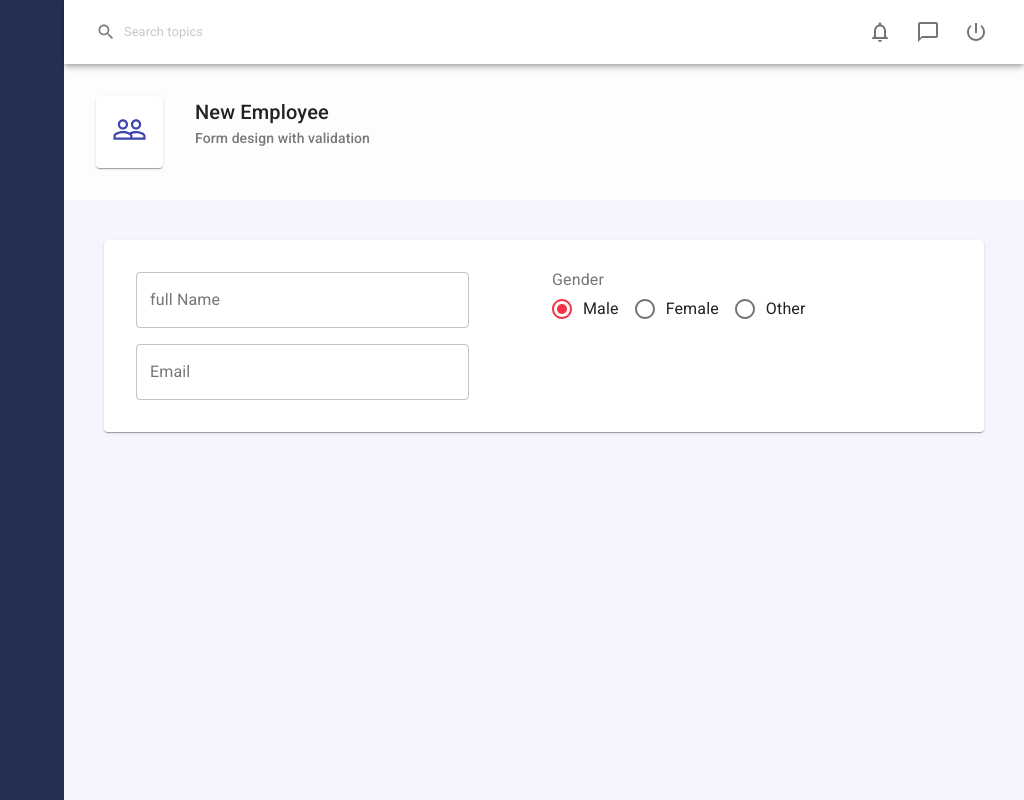
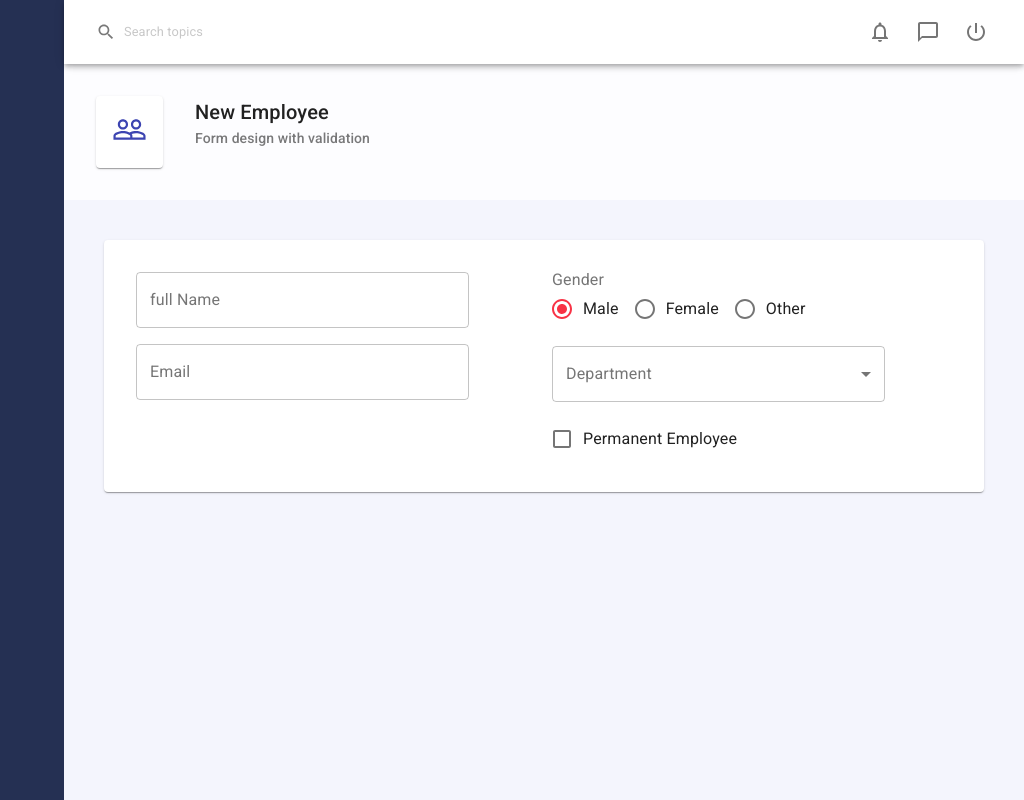
Before and after one commit to Issa-web/Complete-materiul-ui, a React (Create React App) app: page / in a window 1280 px wide. Shown: the whole page, without its empty margins (256-1280 px from the left). Built offline with nearby package versions, Linux system fonts and the light colour scheme.

Commit message:
displaying chheckbox component

```diff
--- /dev/null
+++ b/src/Services/employeeService.js
@@ -0,0 +1,10 @@
+
+
+export const getDepartmentCollection = () =>([
+    {id: '1', title: 'Developement'},
+    {id: '2', title: 'Marketing'},
+    {id: '3', title: 'Accounting'},
+    {id: '4', title: 'HR'}
+
+
+])
--- /dev/null
+++ b/src/components/controls/Checkbox.js
@@ -0,0 +1,26 @@
+import { FormControl, FormControlLabel, Checkbox as MuiCheckbox } from '@material-ui/core';
+import React from 'react';
+
+export default function CheckBox(props) {
+
+    const {name, label, value, onChange} = props;
+    const convertToDefEventPara = (name, value) =>({
+        target:{
+            name, value
+        }
+    })
+  return (
+    <FormControl>
+        <FormControlLabel
+            control={<MuiCheckbox
+                name={name}
+                color='primary'
+                checked={value}
+                onChange={ e => onChange(convertToDefEventPara(name, e.target.checked) )}
+
+            />}
+                label={label}
+        />
+    </FormControl>
+  );
+}
--- a/src/components/controls/Controls.js
+++ b/src/components/controls/Controls.js
@@ -1,9 +1,13 @@
 import Input from "./Input";
 import RadioGroup from "./RadioGroup";
+import Select from "./Select";
+import Checkbox from "./Checkbox";
 
 const Controls ={
     Input,
-    RadioGroup
+    RadioGroup,
+    Select,
+    Checkbox
 }
 
 export default Controls
--- a/src/components/controls/RadioGroup.js
+++ b/src/components/controls/RadioGroup.js
@@ -13,8 +13,8 @@
         onChange={onChange}>
         {
             items.map(
-                (item, index) =>(
-                    <FormControlLabel value={item.id} control={<Radio />}  label={item.title}/>
+                (item) =>(
+                    <FormControlLabel key={item.id} value={item.id} control={<Radio />}  label={item.title}/>
                 )
             )
 
--- /dev/null
+++ b/src/components/controls/Select.js
@@ -0,0 +1,27 @@
+import { FormControl, InputLabel, MenuItem, Select as MuiSelect } from '@material-ui/core';
+import React from 'react';
+
+export default function Select(props) {
+
+    const {name,label, value, onChange, options } = props
+  return (
+   <FormControl
+    variant="outlined">
+       <InputLabel>{label}</InputLabel>
+       <MuiSelect
+        label={label}
+        name={name}
+        value={value}
+        onChange={onChange}>
+            <MenuItem value=""> None</MenuItem>
+        {
+            options.map(
+                item =>(<MenuItem key={item.id} value={item.id}>{item.title}</MenuItem>)
+            )
+        }
+
+       </MuiSelect>
+   </FormControl>
+
+  );
+}
--- a/src/pages/Employees/EmployeeForm.js
+++ b/src/pages/Employees/EmployeeForm.js
@@ -2,7 +2,7 @@
 import React , { useState, useEffect }from 'react'
 import { useForm, Form} from "../../components/useForm"
 import Controls from "../../components/controls/Controls"
-
+import * as employeeService  from "../../Services/employeeService"
 
 
 const genderItems =[
@@ -58,7 +58,20 @@
                         onChange={handleInputChange}
                         items={genderItems}
                     />
+                    <Controls.Select
+                        name="departmentId"
+                        label="Department"
+                        value={values.departmentId}
+                        onChange={handleInputChange}
+                        options={employeeService.getDepartmentCollection()}
+                    />
+                    <Controls.Checkbox
+                    name="isPermanent"
+                    label="Permanent Employee"
+                    value={values.isPermanent}
+                    onChange={handleInputChange}
 
+                    />
                 </Grid>
             </Grid>
         </Form>
```
Also changed, not shown: 1 other file (tests, documents, lock files or other folders).
